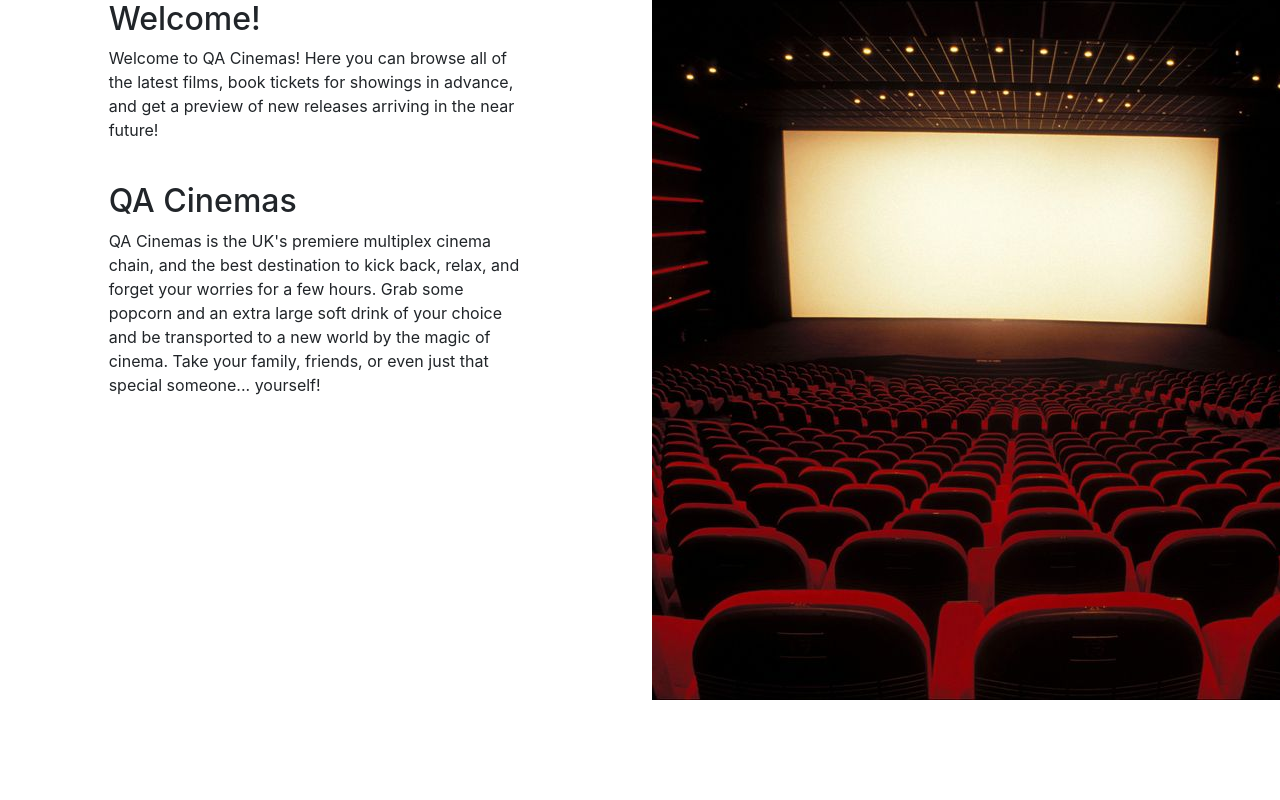
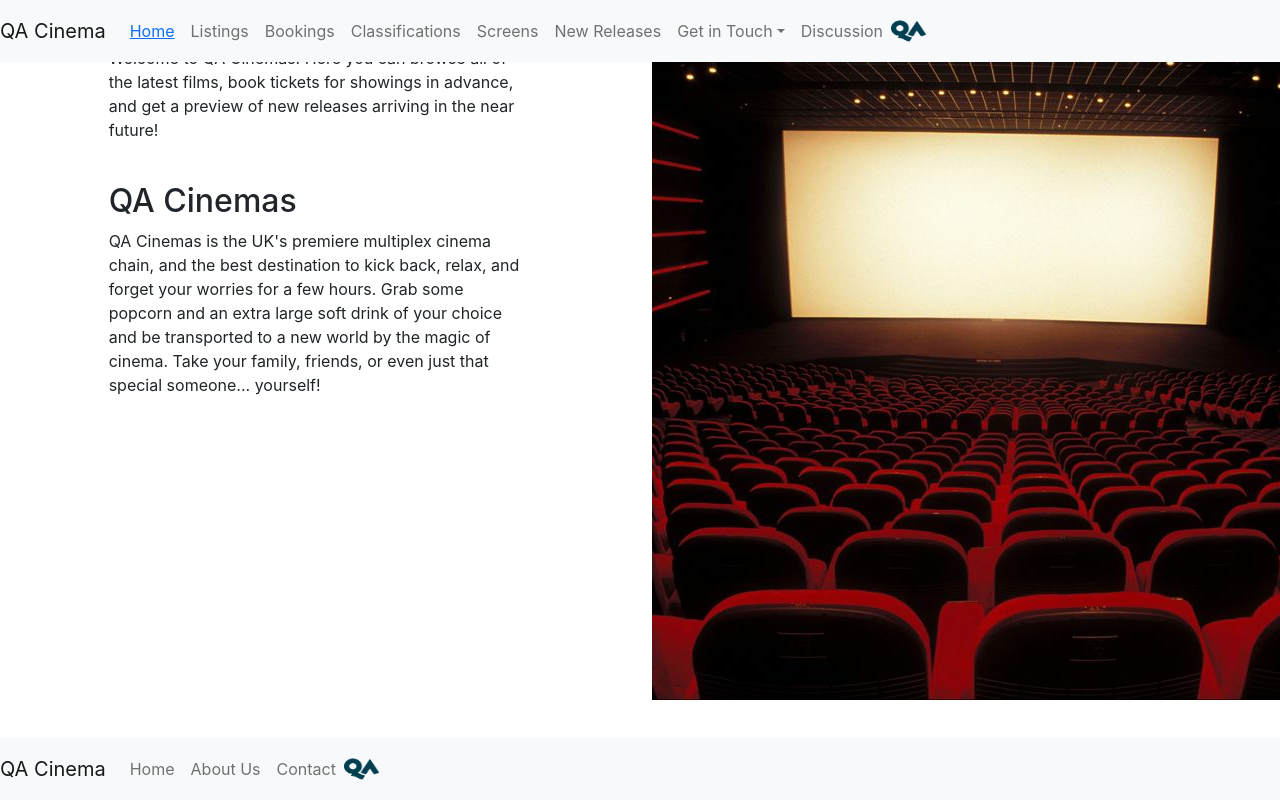
Before and after one commit to Kevin123-Repo/QACinemas_Group_Project, a React (Create React App) app in the folder front-end/: page / in a window 1280 px wide. Shown: the top 800 px of the page. Built offline with nearby package versions, Linux system fonts and the light colour scheme.

Commit message:
KT: Created Router structure

```diff
--- a/front-end/package.json
+++ b/front-end/package.json
@@ -12,6 +12,7 @@
     "google-maps-react": "^2.0.6",
     "react": "^17.0.2",
     "react-dom": "^17.0.2",
+    "react-router-dom": "^5.2.0",
     "react-scripts": "4.0.3",
     "reactstrap": "^8.9.0",
     "web-vitals": "^1.1.2"
--- a/front-end/src/App.js
+++ b/front-end/src/App.js
@@ -1,9 +1,28 @@
 import './App.css';
 import Homepage from './Components/Homepage';
+import { Route, Switch, BrowserRouter as Router } from 'react-router-dom'
+import NavBar from './Components/Header_Footer/NavBar';
+import FooterBar from './Components/Header_Footer/FooterBar';
+import OpeningTimes from './Components/OpeningTimes/OpeningTimes'
+
 
 function App() {
   return (
-    <Homepage/>
+    <>
+      <Router>
+        <NavBar />
+        <Switch>
+          <Route exact path="/">
+            <Homepage />
+          </Route>
+          <Route path="/OpeningTimes">
+            <OpeningTimes />
+          </Route>
+        </Switch>
+        <FooterBar />
+      </Router>
+    </>
+
   );
 }
 
--- a/front-end/src/Components/Header_Footer/NavBar.jsx
+++ b/front-end/src/Components/Header_Footer/NavBar.jsx
@@ -14,6 +14,7 @@ import {
   DropdownItem,
   NavbarText
 } from 'reactstrap';
+import { NavLink as Link } from 'react-router-dom'
 
 const NavBar = () => {
   const [isOpen, setIsOpen] = useState(false);
@@ -28,7 +29,7 @@ const NavBar = () => {
         <Collapse isOpen={isOpen} navbar>
           <Nav className="mr-auto" navbar>
             <NavItem>
-              <NavLink href="">Home</NavLink>
+              <NavLink><Link to="/">Home</Link></NavLink>
             </NavItem>
             <NavItem>
               <NavLink href="">Listings</NavLink>
@@ -54,8 +55,8 @@ const NavBar = () => {
                 <DropdownItem href="">
                   About
                 </DropdownItem>
-                <DropdownItem href="">
-                  Opening Times
+                <DropdownItem>
+                  <Link to="/OpeningTimes">Opening Times</Link>
                 </DropdownItem>
                 <DropdownItem href="">
                   Contact Us
```
Also changed, not shown: 1 other file (tests, documents, lock files or other folders).
